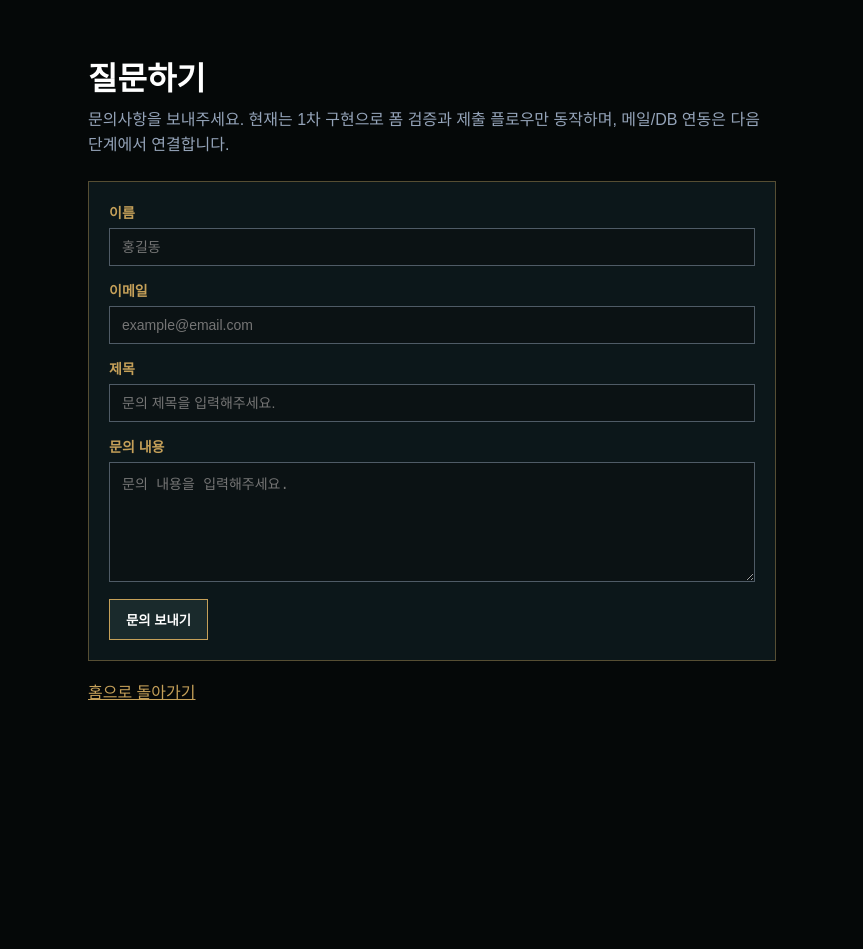
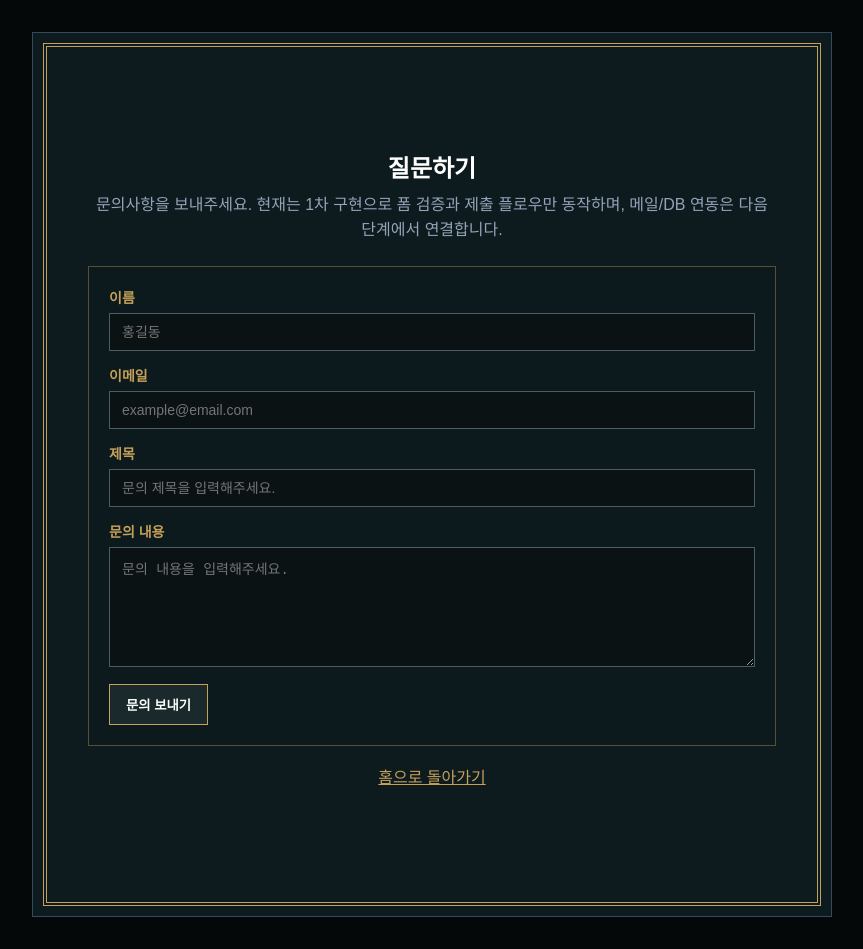
Before and after one commit to dielenol/StarGate, a Next.js app in the folder StarGateV2/: page /contact in a window 1280 px wide. Shown: the whole page, without its empty margins (208-1071 px from the left). Before the commit the page ends 800 px from the top, so only its background shows below. Built offline with nearby package versions, Linux system fonts and the light colour scheme.

Commit message:
feat: 문의하기 UI 수정 및 라벨 정렬 수정

```diff
--- a/StarGateV2/app/contact/page.tsx
+++ b/StarGateV2/app/contact/page.tsx
@@ -5,6 +5,7 @@ import { FormEvent, useState } from "react";
 import { submitContactForm } from "@/lib/form-submit";
 import { validateContactForm } from "@/lib/validators";
 import styles from "../forms.module.css";
+import frameStyles from "../page.module.css";
 
 export default function ContactPage() {
   const [name, setName] = useState("");
@@ -39,7 +40,10 @@ export default function ContactPage() {
   }
 
   return (
-    <main className={styles["form-page"]}>
+    <main className={frameStyles["stargate-page"]}>
+      <div className={frameStyles.stargate}>
+        <div className={frameStyles.stargate__frame}>
+          <section className={styles["form-page"]}>
             <h1 className={styles["form-page__title"]}>질문하기</h1>
             <p className={styles["form-page__description"]}>
               문의사항을 보내주세요. 현재는 1차 구현으로 폼 검증과 제출 플로우만
@@ -93,7 +97,9 @@ export default function ContactPage() {
                   {loading ? "전송 중..." : "문의 보내기"}
                 </button>
                 {error ? (
-            <span className={`${styles["form-page__message"]} ${styles["form-page__message--error"]}`}>
+                  <span
+                    className={`${styles["form-page__message"]} ${styles["form-page__message--error"]}`}
+                  >
                     {error}
                   </span>
                 ) : null}
@@ -110,6 +116,9 @@ export default function ContactPage() {
             <Link className={styles["form-page__back"]} href="/">
               홈으로 돌아가기
             </Link>
+          </section>
+        </div>
+      </div>
     </main>
   );
 }
--- a/StarGateV2/app/forms.module.css
+++ b/StarGateV2/app/forms.module.css
@@ -33,6 +33,8 @@
 }
 
 .form-page__label {
+  display: block;
+  text-align: left;
   font-size: 14px;
   color: #c5a059;
   font-weight: 700;
```
Lines whose indentation alone changed are shown as unchanged.
